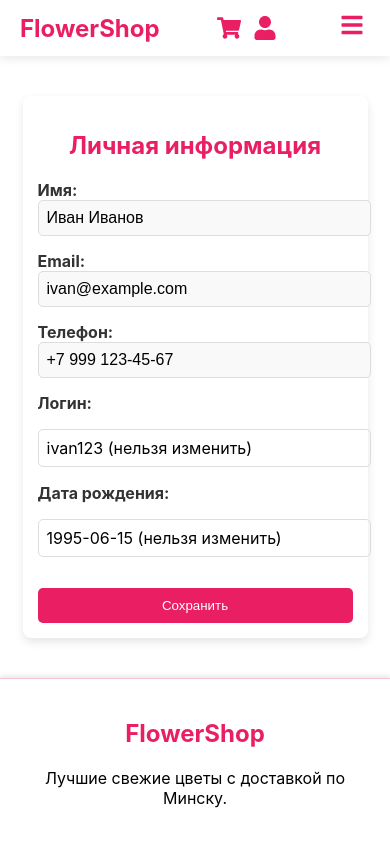
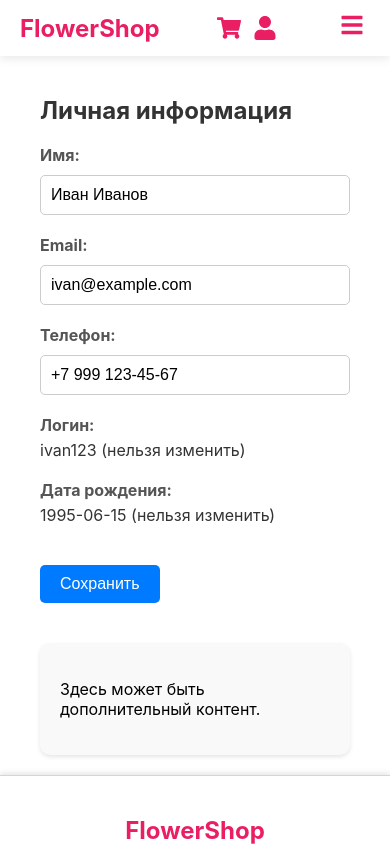
Before and after one commit to Valyna111/diplome, a React (Vite) app in the folder client/: page /profile in a window 390 px wide. Both pictures are taken after a click on the button "Редактировать". Shown: the top 844 px of the page. Built offline with nearby package versions, Linux system fonts and the light colour scheme; no server answers.

Commit message:
jaba 3.2

```diff
--- a/client/src/components/ImageSlider/ImageSlider.jsx
+++ b/client/src/components/ImageSlider/ImageSlider.jsx
@@ -1,5 +1,5 @@
 import React, { useState, useEffect } from "react";
-import { FaArrowLeft, FaArrowRight } from "react-icons/fa";
+import { FaAngleLeft,  FaAngleRight } from "react-icons/fa";
 import styles from "./ImageSlider.module.css";
 import Slider1 from '@/assets/images/slider1.jpg';
 import Slider2 from '@/assets/images/slider2.jpg';
@@ -64,10 +64,10 @@ const ImageSlider = () => {
 
       {/* Кнопки навигации */}
       <button className={styles.prevButton} onClick={prevSlide}>
-        <FaArrowLeft />
+        <FaAngleLeft/>
       </button>
       <button className={styles.nextButton} onClick={nextSlide}>
-        <FaArrowRight />
+        < FaAngleRight />
       </button>
     </div>
   );
--- a/client/src/views/UserProfile/UserProfile.jsx
+++ b/client/src/views/UserProfile/UserProfile.jsx
@@ -4,7 +4,7 @@ import styles from "./UserProfile.module.css";
 const UserProfile = () => {
   const [isEditing, setIsEditing] = useState(false);
 
-  // Данные пользователя (пока заглушка, потом заменишь API-запрос)
+  // Данные пользователя (заглушка)
   const [userData, setUserData] = useState({
     name: "Иван Иванов",
     email: "ivan@example.com",
@@ -28,49 +28,78 @@ const UserProfile = () => {
   };
 
   return (
-    <div className={styles.profileContainer}>
-      <h2>Личная информация</h2>
+    <div className={styles.container}>
+      {/* Левая часть: информация о пользователе */}
+      <div className={styles.profileSection}>
+        <h2 className={styles.title}>Личная информация</h2>
 
         <div className={styles.infoBlock}>
-        <label>Имя:</label>
+          <label className={styles.label}>Имя:</label>
           {isEditing ? (
-          <input type="text" name="name" value={editableData.name} onChange={handleChange} />
+            <input
+              type="text"
+              name="name"
+              value={editableData.name}
+              onChange={handleChange}
+              className={styles.input}
+            />
           ) : (
-          <p>{userData.name}</p>
+            <p className={styles.text}>{userData.name}</p>
           )}
         </div>
 
         <div className={styles.infoBlock}>
-        <label>Email:</label>
+          <label className={styles.label}>Email:</label>
           {isEditing ? (
-          <input type="email" name="email" value={editableData.email} onChange={handleChange} />
+            <input
+              type="email"
+              name="email"
+              value={editableData.email}
+              onChange={handleChange}
+              className={styles.input}
+            />
           ) : (
-          <p>{userData.email}</p>
+            <p className={styles.text}>{userData.email}</p>
           )}
         </div>
 
         <div className={styles.infoBlock}>
-        <label>Телефон:</label>
+          <label className={styles.label}>Телефон:</label>
           {isEditing ? (
-          <input type="tel" name="phone" value={editableData.phone} onChange={handleChange} />
+            <input
+              type="tel"
+              name="phone"
+              value={editableData.phone}
+              onChange={handleChange}
+              className={styles.input}
+            />
           ) : (
-          <p>{userData.phone}</p>
+            <p className={styles.text}>{userData.phone}</p>
           )}
         </div>
 
         <div className={styles.infoBlock}>
-        <label>Логин:</label>
-        <p>{userData.login} (нельзя изменить)</p>
+          <label className={styles.label}>Логин:</label>
+          <p className={styles.text}>{userData.login} (нельзя изменить)</p>
         </div>
 
         <div className={styles.infoBlock}>
-        <label>Дата рождения:</label>
-        <p>{userData.birthdate} (нельзя изменить)</p>
+          <label className={styles.label}>Дата рождения:</label>
+          <p className={styles.text}>{userData.birthdate} (нельзя изменить)</p>
         </div>
 
-      <button onClick={isEditing ? handleSave : () => setIsEditing(true)}>
+        <button
+          onClick={isEditing ? handleSave : () => setIsEditing(true)}
+          className={styles.button}
+        >
           {isEditing ? "Сохранить" : "Редактировать"}
         </button>
+      </div>
+
+      {/* Правая часть: место для дополнительного контента */}
+      <div className={styles.sideSection}>
+        <p>Здесь может быть дополнительный контент.</p>
+      </div>
     </div>
   );
 };
--- a/client/src/views/UserProfile/UserProfile.module.css
+++ b/client/src/views/UserProfile/UserProfile.module.css
@@ -1,59 +1,87 @@
-.profileContainer {
-    max-width: 400px;
-    margin: 40px auto;
+.container {
+  display: flex; /* Используем Flexbox для разделения на две колонки */
+  gap: 40px; /* Расстояние между колонками */
+  max-width: 1200px;
+  margin: 0 auto;
   padding: 20px;
-    background: white;
-    box-shadow: 0 4px 10px rgba(0, 0, 0, 0.1);
-    border-radius: 8px;
-    text-align: center;
 }
 
-  .profileContainer h2 {
-    color: #e91e63;
+.profileSection {
+  flex: 1; /* Левая часть занимает доступное пространство */
+  max-width: 600px; /* Ограничиваем ширину */
+}
+
+.sideSection {
+  flex: 1; /* Правая часть занимает доступное пространство */
+  background-color: #f9f9f9;
+  padding: 20px;
+  border-radius: 10px;
+  box-shadow: 0 2px 4px rgba(0, 0, 0, 0.1);
+}
+
+.title {
+  font-size: 24px;
+  margin-bottom: 20px;
+  color: #333;
 }
 
 .infoBlock {
-    margin: 15px 0;
-    text-align: left;
+  margin-bottom: 20px;
 }
 
-  .profileContainer label {
+.label {
+  display: block;
+  font-size: 16px;
   font-weight: bold;
-    color: #333;
-    display: block;
+  margin-bottom: 5px;
+  color: #555;
 }
 
-  .profileContainer p, .profileContainer input {
+.text {
   font-size: 16px;
-    width: 100%;
-    padding: 8px;
-    border: 1px solid #ddd;
-    border-radius: 5px;
+  color: #333;
+  margin: 0;
 }
 
-  .profileContainer input {
-    background: #f9f9f9;
+.input {
+  width: 100%;
+  padding: 10px;
+  font-size: 16px;
+  border: 1px solid #ccc;
+  border-radius: 5px;
+  box-sizing: border-box;
+  margin-top: 5px;
 }
 
-  .profileContainer button {
-    background: #e91e63;
+.input:focus {
+  border-color: #007bff;
+  outline: none;
+}
+
+.button {
+  background-color: #007bff;
   color: white;
   border: none;
-    padding: 10px;
-    margin-top: 15px;
+  padding: 10px 20px;
+  font-size: 16px;
+  border-radius: 5px;
   cursor: pointer;
-    border-radius: 5px;
-    width: 100%;
+  margin-top: 20px;
+  transition: background-color 0.3s ease;
 }
 
-  .profileContainer button:hover {
-    background: #d81b60;
+.button:hover {
+  background-color: #0056b3;
 }
 
-  /* 🔹 Адаптивность */
-  @media (max-width: 480px) {
-    .profileContainer {
-      width: 90%;
-      padding: 15px;
+/* Адаптивность */
+@media (max-width: 768px) {
+  .container {
+    flex-direction: column; /* На мобильных колонки становятся вертикальными */
+  }
+
+  .profileSection,
+  .sideSection {
+    max-width: 100%; /* На мобильных занимают всю ширину */
   }
 }
```
Lines whose indentation alone changed are shown as unchanged.
